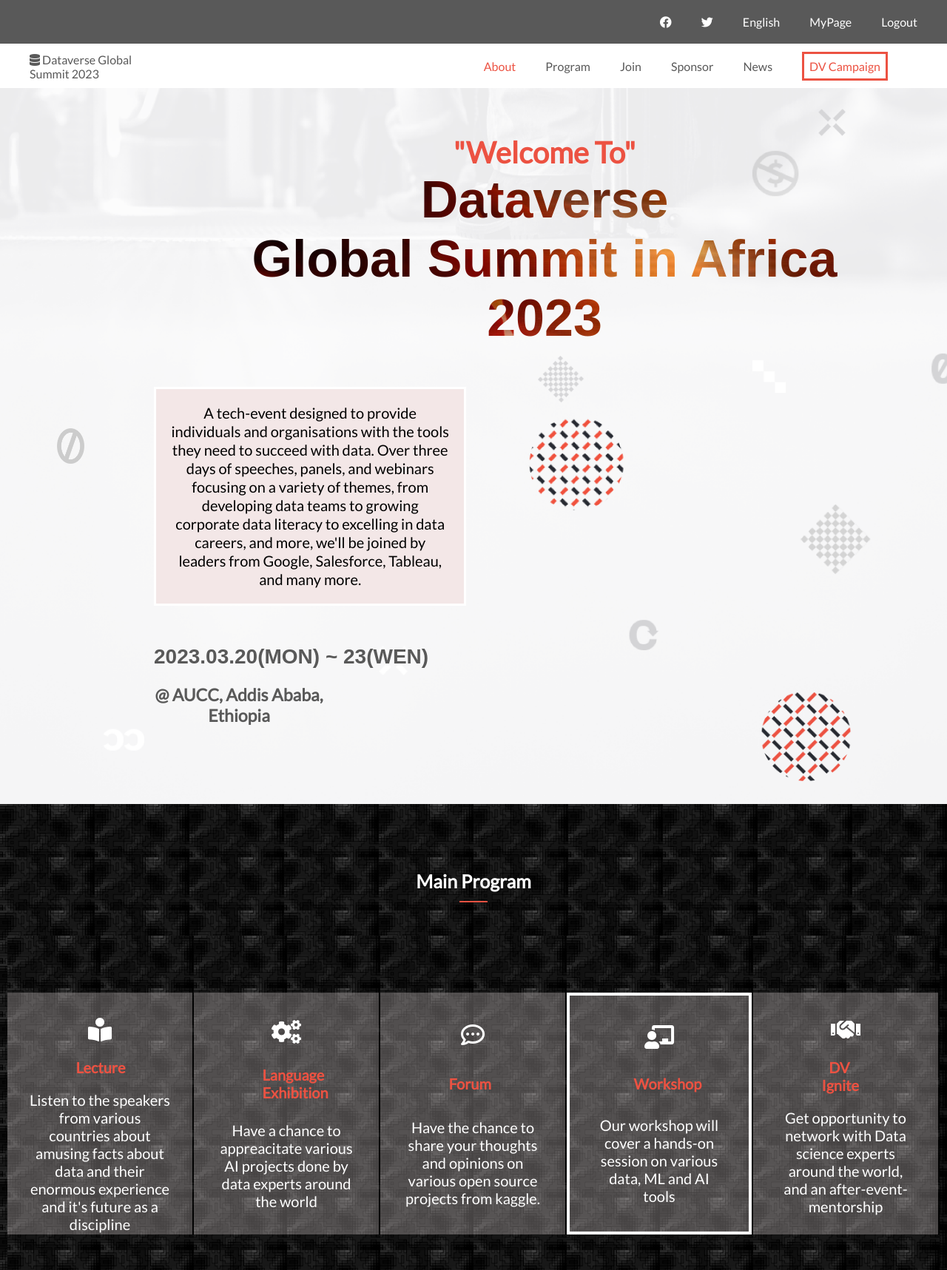
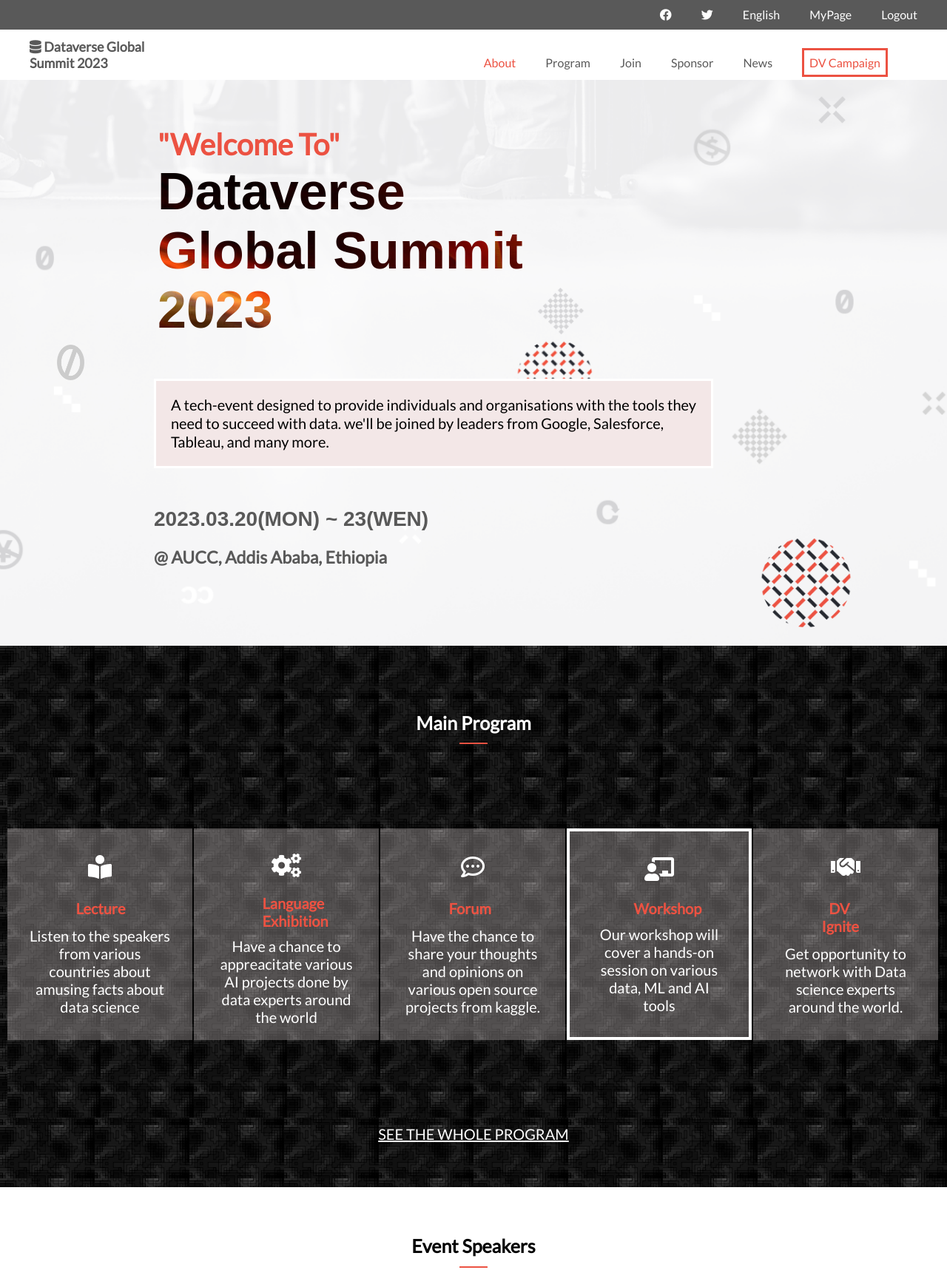
Before and after one commit to dagmawiii03/data-conference-room, a website: page index.html in a window 1280 px wide. Shown: the top 1717 px of the page at 74% size. Drawn offline with nearby package versions, Linux system fonts and the light colour scheme; a web font is replaced by a local one.

Commit message:
solve errors given by the reviewer

```diff
--- a/index.html
+++ b/index.html
@@ -82,11 +82,9 @@
             <section id="program">
                 <div class="mobile-first-page">
                     <h1>"Welcome To"</h1>
-                    <h2>Dataverse<br>Global Summit in Africa<br>2023</h2>
+                    <h2>Dataverse<br>Global Summit <br>2023</h2>
                     <p>A tech-event designed to provide individuals and organisations with the tools they need to succeed with
-                        data. Over three days of speeches, panels, and webinars focusing on a variety of themes, from developing
-                        data teams to growing corporate data literacy to excelling in data careers, and more, we'll be joined
-                        by leaders from Google, Salesforce, Tableau, and many more.</p>
+                        data. we'll be joined by leaders from Google, Salesforce, Tableau, and many more.</p>
                     <h3>2023.03.20(MON) ~ 23(WEN)</h3>
                     <h4>@ AUCC, Addis Ababa, Ethiopia</h4>
                 </div>
@@ -99,8 +97,7 @@
                 <div class="card-1">
                     <a href="/"><i class="fas fa-book-reader"></i></a>
                     <h3>Lecture</h3>
-                    <p>Listen to the speakers from various countries about amusing facts about data and their enormous
-                        experience and it's future as a discipline </p>
+                    <p>Listen to the speakers from various countries about amusing facts about data science </p>
                 </div>
                 <div class="card-2">
                     <a href="/"><i class="fas fa-cogs"></i></a>
@@ -121,9 +118,9 @@
                 <div class="card-5">
                     <a href="/"><i class="fas fa-handshake"></i></a>
                     <h3>DV Ignite</h3>
-                    <p>Get opportunity to network with Data science experts around the world, and an after-event-mentorship</p>
+                    <p>Get opportunity to network with Data science experts around the world.</p>
                 </div>
-                <button class="join-event-btn">Join the DV Global Summit 2021</button>
+                <button class="join-event-btn">Join the DV Global Summit 2023</button>
             </div>
             <a class="all-program-link" href="/">
                 <p>SEE THE WHOLE PROGRAM</p>
@@ -157,7 +154,7 @@
                 <span>Dataverse<br></span>
             </a>
             <div class="footer-p">
-              <p>2021 Dataverse Global summit. All right reserved</p><br>
+              <p>2023 Dataverse Global summit. All right reserved</p><br>
               <p> Data is the new oil!</p>
           </div>
         </div>
--- a/js/script.js
+++ b/js/script.js
@@ -1,37 +1,37 @@
 window.onload = () => {
   const guestSpeakers = [
     {
-      image: '../images/google-head.jpeg',
+      image: '../images/sam-omar.png',
       name: 'Faith kocka',
       role: 'Head of Data science',
       bio: 'Leader of data team of the biggest data center',
     },
     {
-      image: '../images/kaggle-ceo.jpeg',
+      image: '../images/mithi-debas.png',
       name: 'Anthony Goldbloom',
       role: 'kaggle CEO and co-founder',
       bio: 'foremost expert on the exploding field of data science.',
     },
     {
-      image: '../images/behance-ceo.jpeg',
+      image: '../images/kalolo-hauf.png',
       name: 'Michael Kutuzov',
       role: 'Behance CEO',
       bio: 'founder of the largest creative network for showcasing and discovering creative work',
     },
     {
-      image: '../images/Derek.jpeg',
+      image: '../images/ajise-bonke.png',
       name: 'Derek Jedamski',
       role: 'Senior Manager, Data Science @ GitHub',
       bio: 'worked on various projects like Regression modeling, classification, NLP and regression',
     },
     {
-      image: '../images/Marilyn-Moodley.jpg',
+      image: '../images/charles-shady.png',
       name: 'Marilyn Moodley',
       role: 'Director/ Country Leader SA and WECA ',
       bio: 'worked as a data specialist at Microsoft',
     },
     {
-      image: '../images/adeyami.png',
+      image: '../images/emma-gbenga.png',
       name: 'Adekemi Omotubora',
       role: 'Senior Lecturer',
       bio: 'research on regulation of emerging technologies and the development, inclusion and gender aspects of technology',
@@ -50,6 +50,26 @@
     </div>`;
     return speakers;
   }
+  function displaySpeakers() {
+    const container = document.querySelector('.speakers-container');
+    let maxSpeakers = 6; // default value to display all speakers
+
+    // check if window width is less than or equal to 768px
+    if (window.innerWidth <= 768) {
+      maxSpeakers = 2; // display only two speakers for mobile devices
+    }
+
+    // loop through guestSpeakers array and display speaker info
+    for (let i = 0; i < maxSpeakers; i++) {
+      const speakerInfo = guestSpeakers[i];
+      const speakerHtml = displaySpeakerInfo(speakerInfo);
+      container.innerHTML += speakerHtml;
+    }
+  }
+
+  // call displaySpeakers function when the page loads
+  window.addEventListener('load', displaySpeakers);
+
   const guestSpeakerAtEvent = document.querySelector('.image-display-1');
   guestSpeakers.forEach((card) => {
     guestSpeakerAtEvent.innerHTML += displaySpeakerInfo(card);
--- a/styles/style.css
+++ b/styles/style.css
@@ -104,7 +104,7 @@
 }
 
 .mobile-top-page {
-  background-image: url(../images/home-mobile.png);
+  background-image: url(../images/hero-dkt.png);
   background-repeat: no-repeat;
   background-position: top center;
   background-size: cover;
@@ -140,8 +140,8 @@
 }
 
 .mobile-first-page p {
-  margin-top: 20%;
-  background-color: var(--secondary_2);
+  margin-top: 10px;
+  background-color: #F8F8F8;
   border: 3px solid var(--secondary_1);
   color: var(--primary_4);
   padding: 20px;
@@ -210,11 +210,13 @@
   margin-left: 1em;
   margin-right: 1em;
   gap: 20px;
+  height: 82.06px;
+  width: 355px;
 }
 
 .mobile-second-page h3 {
   color: var(--primary_2);
-  font-size: 20px;
+  font-size: 15px;
   margin: auto;
   width: 25%;
   margin-right: 15px;
@@ -232,9 +234,10 @@
 
 .mobile-second-page p {
   color: var(--secondary_1);
-  font-size: 20px;
+  font-size: 10px;
   margin: auto;
   width: 50%;
+  margin-top: -10px;
 }
 
 .mobile-second-page .all-program-link {
@@ -350,6 +353,7 @@
   .header-menu {
     display: flex;
     width: 100%;
+    height: 30px;
     justify-content: right;
     background-color: var(--primary_4);
     padding-bottom: 20px;
@@ -362,6 +366,7 @@
     color: var(--secondary_1);
     margin-right: 40px;
     font-family: 'Lato', sans-serif;
+    margin-top: -10px;
   }
 
   .desktop-menu {
@@ -382,6 +387,9 @@
     padding-top: 20px;
     padding-bottom: 20px;
     flex-wrap: nowrap;
+    height: 48px;
+    justify-content: center;
+    align-items: center;
   }
 
   .desktop-menu a {
@@ -391,10 +399,11 @@
     font-family: 'Lato', sans-serif;
   }
 
-  .desktop-menu .os-logo {
+  .desktop-menu .dv-logo {
     font-size: large;
     font-weight: bolder;
     white-space: nowrap;
+    margin-top: -20px;
   }
 
   .desktop-menu .fab {
@@ -431,14 +440,18 @@
   }
 
   .mobile-first-page h1 {
-    /* margin-left: -300px; */
+    margin-left: -300px;
     font-size: 40px;
+    text-align: left;
+    margin-left: 5px;
   }
 
   .mobile-first-page h2 {
-    /* margin-left: -300px; */
+    margin-left: -300px;
     font-size: 70px;
     max-width: 90em;
+    text-align: left;
+    margin-left: 5px;
   }
 
   .speaker-1 h2,
@@ -449,10 +462,12 @@
 
   .mobile-first-page h4 {
     text-align: center;
+    white-space: nowrap;
   }
 
   .mobile-first-page h3 {
     max-width: 90em;
+    text-align: left;
   }
 
   .mobile-first-page {
@@ -482,8 +497,9 @@
     color: var(--primary_1);
     padding: 20px;
     line-height: 25px;
-    width: 40%;
+    width: 756.21px;
     font-size: 20px;
+    text-align: left;
   }
 
   .card-box {
@@ -649,5 +665,6 @@
   .footer-p {
     font-family: 'Lato', sans-serif;
     color: #161515;
+    margin-left: 50px;
   }
 }
```
Also changed, not shown: images/ajise-bonke.png (added), images/charles-shady.png (added), images/emma-gbenga.png (added), images/hero-dkt.png (added), images/kalolo-hauf.png (added), images/mithi-debas.png (added), images/sam-omar.png (added).
